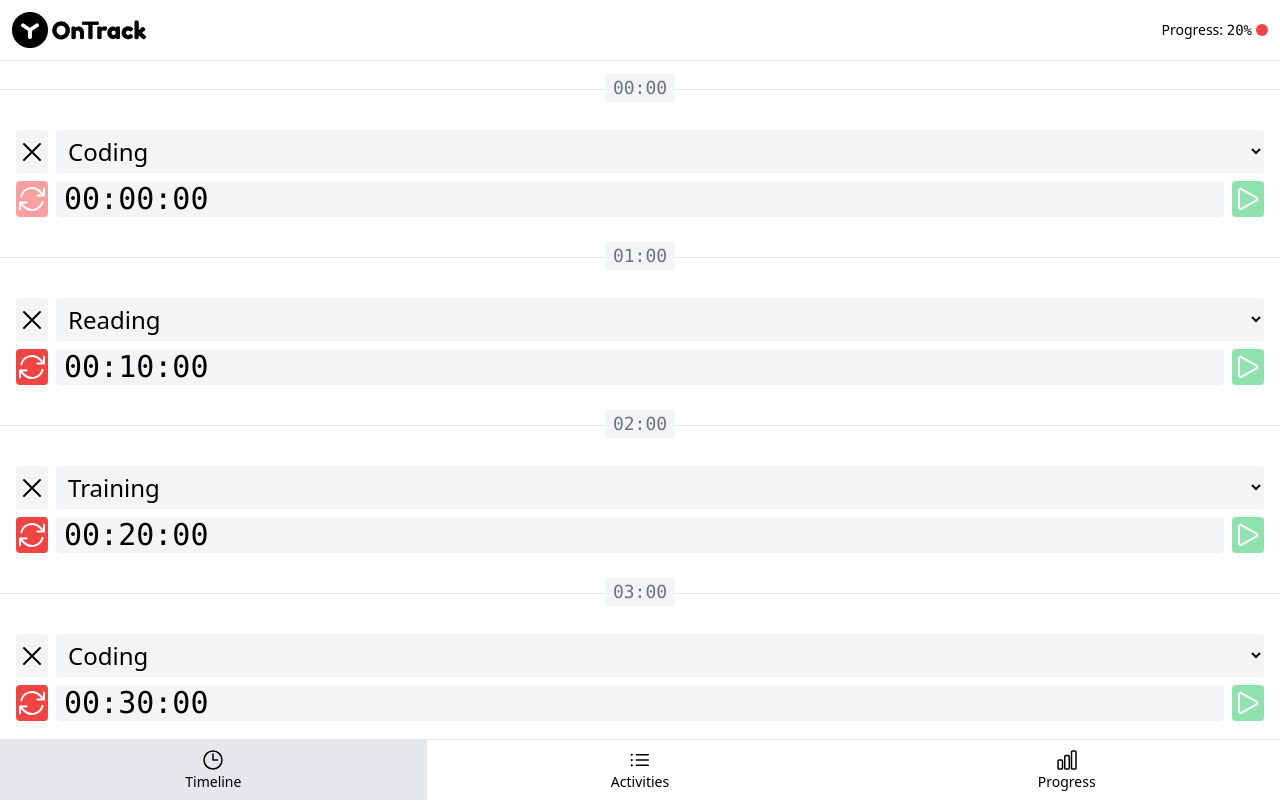
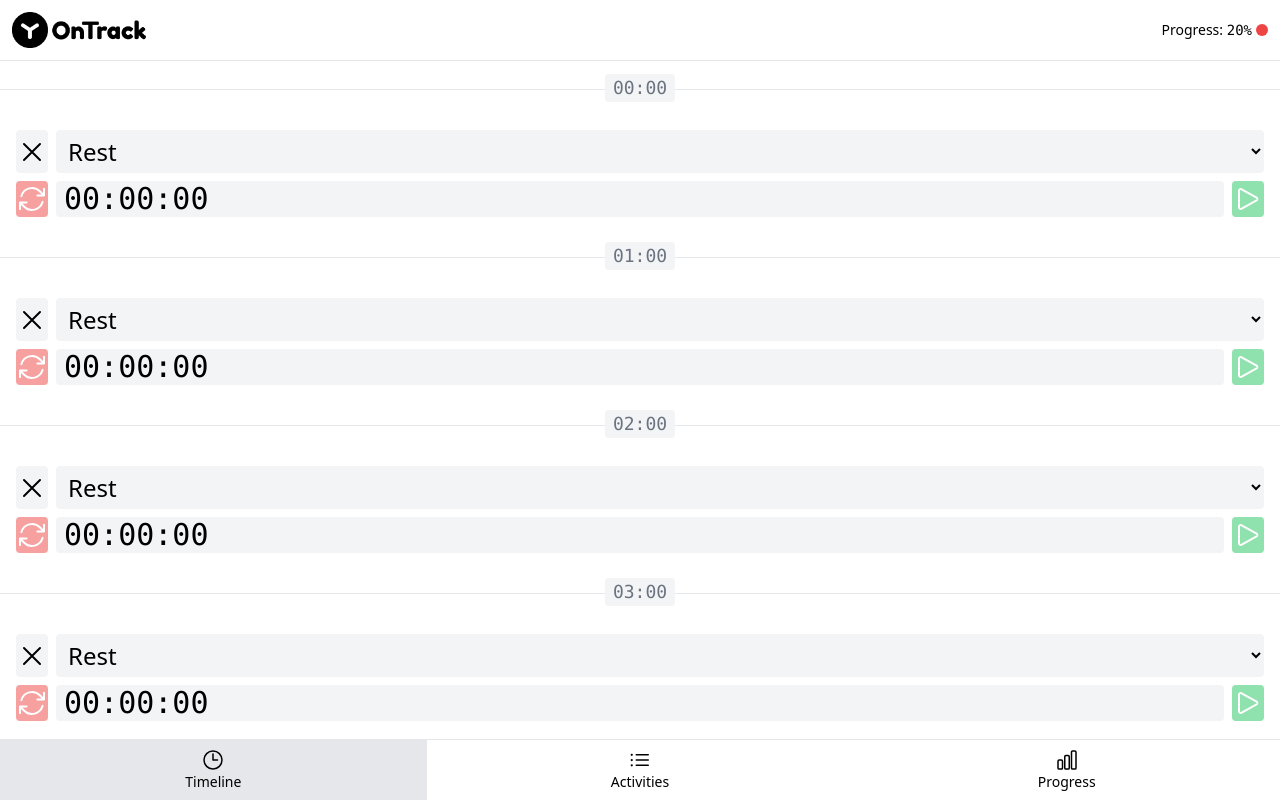
Before and after one commit to PTarasyuk/ontrack, a Vue app: page /#timeline in a window 1280 px wide. Shown: the top 802 px of the page. Built offline with nearby package versions, Linux system fonts and the light colour scheme.

Commit message:
Change progress in real-time

```diff
--- a/src/activities.js
+++ b/src/activities.js
@@ -1,6 +1,7 @@
 import { ref, computed } from 'vue'
-import { SECONDS_IN_HOUR } from './constants'
-import { id } from './functions'
+import { SECONDS_IN_HOUR, HUNDRED_PERCENT } from '@/constants'
+import { id } from '@/functions'
+import { getTotalActivitySeconds } from '@/timeline-items'
 
 export const activities = ref(generateActivities())
 
@@ -22,11 +23,17 @@ export function deleteActivity(activity) {
   activities.value.splice(activities.value.indexOf(activity), 1)
 }
 
+export function getActivityProgress(activity) {
+  return Math.floor(
+    (getTotalActivitySeconds(activity) * HUNDRED_PERCENT) / activity.secondsToComplete
+  )
+}
+
 function generateActivities() {
   return ['Coding', 'Reading', 'Training'].map((name, hours) => ({
     id: id(),
     name,
-    secondsToComplete: hours * SECONDS_IN_HOUR,
+    secondsToComplete: 15 * 60, // hours * SECONDS_IN_HOUR,
   }))
 }
 
--- a/src/components/ProgressItem.vue
+++ b/src/components/ProgressItem.vue
@@ -1,11 +1,15 @@
 <script setup>
+import { getActivityProgress } from '@/activities'
+import { computed } from 'vue'
+
 const props = defineProps(['index', 'activity'])
 
 const color = ['red', 'yellow', 'blue', 'green'][props.index]
-const progress = [10, 50, 70, 100][props.index]
 const timeProgress = ['03:00 / 30:00', '15:00 / 30:00', '21:00 / 30:00', '30:00 / 30:00'][
   props.index
 ]
+
+const progress = computed(() => getActivityProgress(props.activity))
 </script>
 
 <template>
--- a/src/components/TimelineStopwatch.vue
+++ b/src/components/TimelineStopwatch.vue
@@ -23,6 +23,7 @@ const props = defineProps({
 
 const seconds = ref(props.timelineItem.activitySeconds)
 const isRunning = ref(false)
+const temp = 120
 
 const isStartButtonDisabled = props.timelineItem.hour !== currentHour()
 
@@ -34,7 +35,7 @@ watch(
 function start() {
   isRunning.value = setInterval(() => {
     updateTimelineItem(props.timelineItem, {
-      activitySeconds: props.timelineItem.activitySeconds + 1,
+      activitySeconds: props.timelineItem.activitySeconds + temp,
     })
     seconds.value++
   }, MILLISECONDS_IN_SECOND)
@@ -49,7 +50,7 @@ function stop() {
 function reset() {
   stop()
   updateTimelineItem(props.timelineItem, {
-    activitySeconds: props.timelineItem.activitySeconds - seconds.value,
+    activitySeconds: props.timelineItem.activitySeconds - seconds.value * temp,
   })
   seconds.value = 0
 }
--- a/src/constants.js
+++ b/src/constants.js
@@ -42,3 +42,5 @@ export const HOURS_IN_DAY = 24
 export const MIDNIGHT_HOUR = 0
 
 export const PERIOD_SELECT_OPTIONS = generatePeriodSelectOptions()
+
+export const HUNDRED_PERCENT = 100
--- a/src/timeline-items.js
+++ b/src/timeline-items.js
@@ -47,8 +47,8 @@ function hasActivity(timelineItem, activity) {
 function generateTimelineItems() {
   return [...Array(HOURS_IN_DAY).keys()].map((hour) => ({
     hour,
-    activityId: [0, 1, 2, 3, 4].includes(hour) ? activities.value[hour % 3].id : null,
-    activitySeconds: [0, 1, 2, 3, 4].includes(hour) ? hour * 600 : 0,
+    activityId: null, //[0, 1, 2, 3, 4].includes(hour) ? activities.value[hour % 3].id : null,
+    activitySeconds: 0, // [0, 1, 2, 3, 4].includes(hour) ? hour * 600 : 0,
 
     // activityId: hour % 4 === 0 ? null : activities[hour % 2].id,
     // activitySeconds: hour % 4 === 0 ? 0 : (15 * SECONDS_IN_MINUTE * hour) % SECONDS_IN_HOUR,
```
